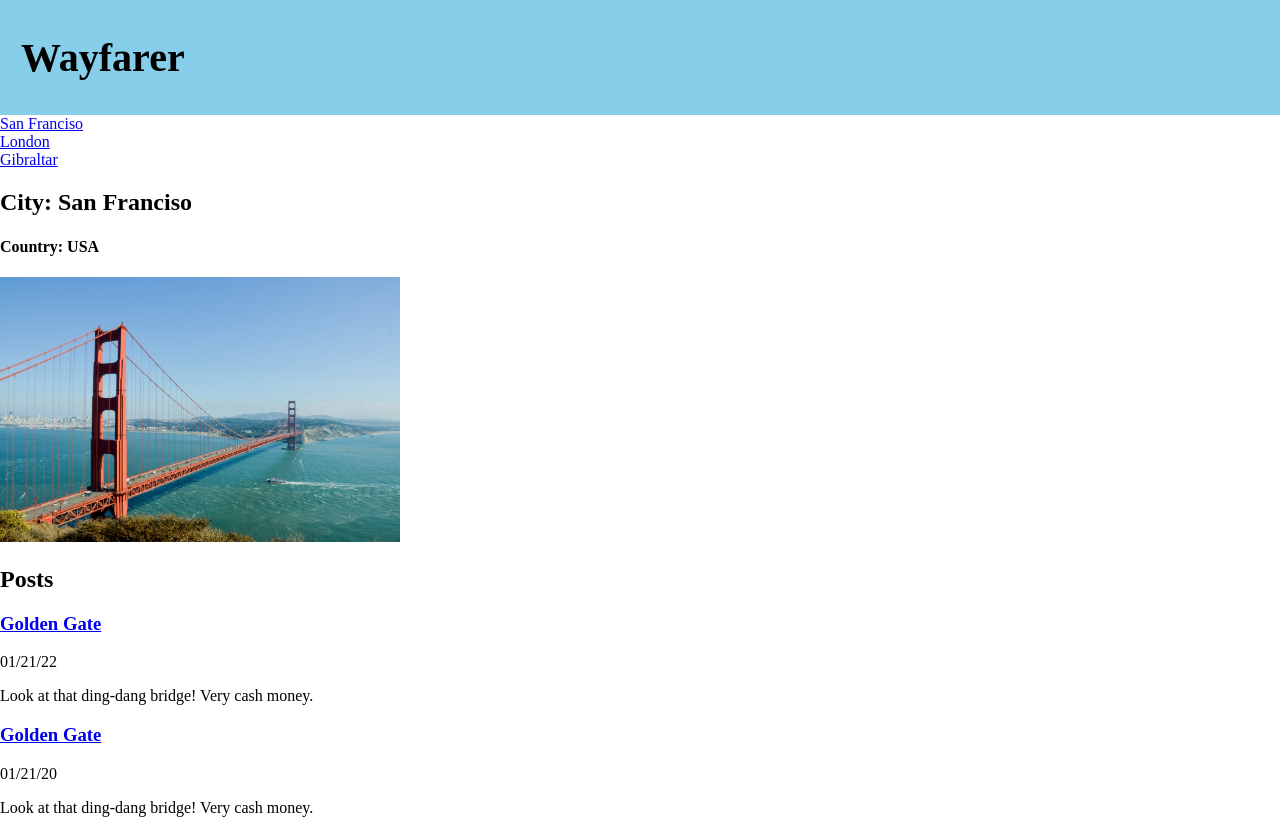
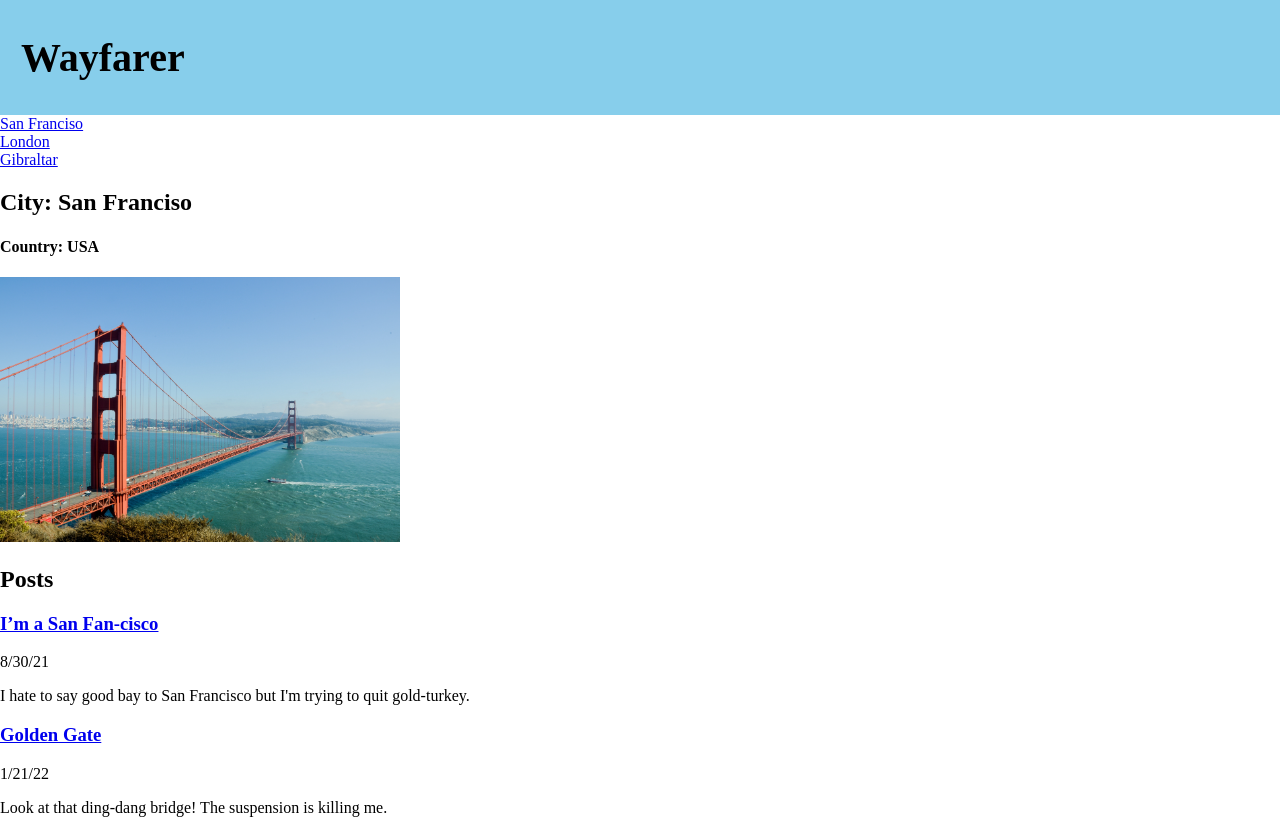
Before and after one commit to cosmicavocado/Wayfarer, an Angular app in the folder wayfarer/: page /cities/1 in a window 1280 px wide. Built offline with nearby package versions, Linux system fonts and the light colour scheme.

Commit message:
Update post content in cities.ts and sort posts by date in cities.component.ts.

```diff
--- a/wayfarer/src/app/cities/cities.component.ts
+++ b/wayfarer/src/app/cities/cities.component.ts
@@ -21,9 +21,18 @@ export class CitiesComponent implements OnInit {
         let paramId: string = params.get('id') || '';
         return city.id === parseInt(paramId);
       })
+      // store posts array
       this.posts = this.city.posts || [];
       // sort posts by date
+      this.posts = this.posts.sort((a: any, b: any) => {
+        a = a.date.split('/').reverse().join('');
+        b = b.date.split('/').reverse().join('');
+        return a.localeCompare(b);
+      })
+      console.log(this.posts);
     })
+    console.log(this.posts);
+
   }
 
 }
--- a/wayfarer/src/app/cities/cities.ts
+++ b/wayfarer/src/app/cities/cities.ts
@@ -7,15 +7,15 @@ export const CITIES = [
         posts: [
             {
                 id: 1,
-                date: "01/21/22",
+                date: "1/21/22",
                 title: "Golden Gate",
-                body: "Look at that ding-dang bridge! Very cash money."
+                body: "Look at that ding-dang bridge! The suspension is killing me."
             },
             {
                 id: 2,
-                date: "01/21/20",
-                title: "Golden Gate",
-                body: "Look at that ding-dang bridge! Very cash money."
+                date: "8/30/21",
+                title: "I’m a San Fan-cisco",
+                body: "I hate to say good bay to San Francisco but I'm trying to quit gold-turkey."
             }
         ]
     },
@@ -27,13 +27,13 @@ export const CITIES = [
         posts: [
             {
                 id: 1,
-                date: "12/4/21",
+                date: "1/1/22",
                 title: "Eye came. Eye saw. Eye conquered.",
                 body: "This wheel really caught my eye! I wasn't about it at first but I'm slowly coming around."
             },
             {
                 id: 2,
-                date: "12/4/21",
+                date: "11/21/21",
                 title: "Spent Big Benjamins to See Big Ben",
                 body: "Is it safe to say the people who work near Big Ben are...working around the clock?"
             }
@@ -47,15 +47,15 @@ export const CITIES = [
         posts: [
             {
                 id: 1,
-                date: "12/4/21",
+                date: "1/8/22",
                 title: "Monkey Business Confirmed in Gibraltar",
                 body: "I just visited Gibraltar and it was more fun than a barrel of monkies! Truly it was bananas."
             },
             {
                 id: 2,
-                date: "4/3/20",
-                title: "Monkey Business Confirmed in Gibraltar",
-                body: "I just visited Gibraltar and it was more fun than a barrel of monkies! Truly it was bananas."
+                date: "4/3/21",
+                title: "Gibraltar Rock(s)",
+                body: "My trip to see the Rock of Gibraltar was truly sublime-stone!"
             }
         ]
     }
```
